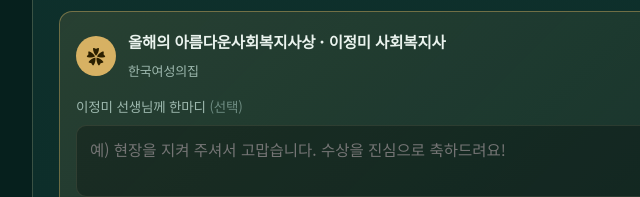
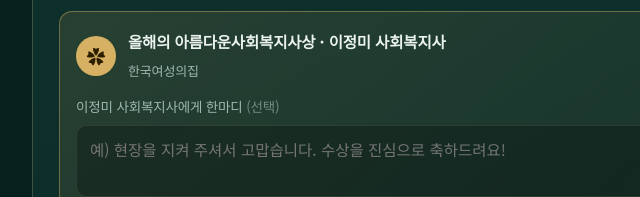
Before and after one commit to kosuk1231/sasw_night, a website: page index.html in a window 1280 px wide. Shown: the part 2763-2960 px from the top of the page, 138-778 px from the left. Drawn offline with Linux system fonts and the light colour scheme; a web font is replaced by a local one.

Commit message:
Update index.html

```diff
--- a/index.html
+++ b/index.html
@@ -522,7 +522,7 @@ footer{margin-top:76px;border-top:1px solid var(--line);background:rgba(0,0,0,.2
           <div class="cheer">
             <div class="who"><span class="ic">✿</span><span><b>올해의 아름다운사회복지사상 · 이정미 사회복지사</b><small>한국여성의집</small></span></div>
             <div class="field">
-              <label for="svCheer">이정미 선생님께 한마디 <span class="opt">(선택)</span><span class="cnt"><span id="svCheerCnt">0</span>/300</span></label>
+              <label for="svCheer">이정미 사회복지사에게 한마디 <span class="opt">(선택)</span><span class="cnt"><span id="svCheerCnt">0</span>/300</span></label>
               <textarea id="svCheer" maxlength="300" placeholder="예) 현장을 지켜 주셔서 고맙습니다. 수상을 진심으로 축하드려요!"></textarea>
               <span class="hint">아래 ‘현장 소개’에서 고른 방법대로 이름 또는 익명으로 표시합니다. ‘소개하지 않음’을 고르면 영상에는 쓰지 않고 수상자께만 전합니다.</span>
             </div>
```
